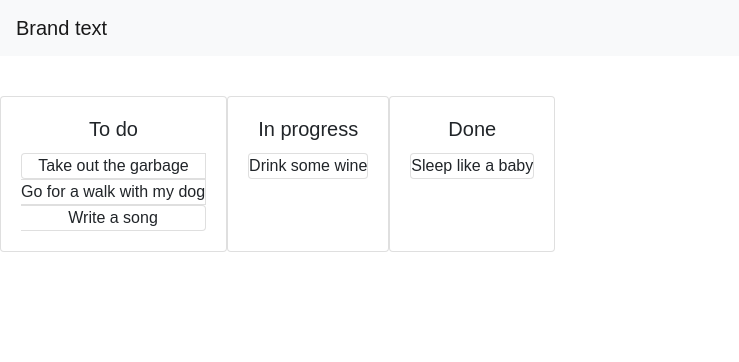
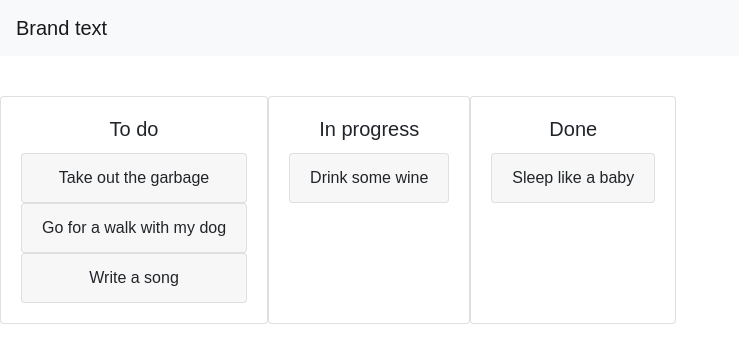
Before and after one commit to jessicaseo83/kanban, a React (Create React App) app: page / in a window 1280 px wide. Shown: the top 362 px of the page, without its empty margins (0-739 px from the left). Built offline with nearby package versions, Linux system fonts and the light colour scheme.

Commit message:
Implement expand card feature

```diff
--- a/src/components/Task.js
+++ b/src/components/Task.js
@@ -1,18 +1,25 @@
 import React from 'react';
 import Card from 'react-bootstrap/Card';
+import Accordion from 'react-bootstrap/Accordion';
 import { Draggable } from 'react-beautiful-dnd';
 
 export default function Task(props) {
   return (
     <Draggable draggableId={props.task.id} index={props.index}>
       {(provided) => (
+        <Accordion defaultActiveKey="1">
+
           <Card
             {...provided.draggableProps}
             {...provided.dragHandleProps}
             ref={provided.innerRef}
             >
-          {props.task.title}
+            <Accordion.Toggle as={Card.Header} eventKey="0">{props.task.title}</Accordion.Toggle>
+            <Accordion.Collapse eventKey="0">
+              <Card.Body>{props.task.detail}</Card.Body>
+            </Accordion.Collapse>
           </Card>
+        </Accordion>
 
       )}
     </Draggable>
```
Lines whose indentation alone changed are shown as unchanged.
